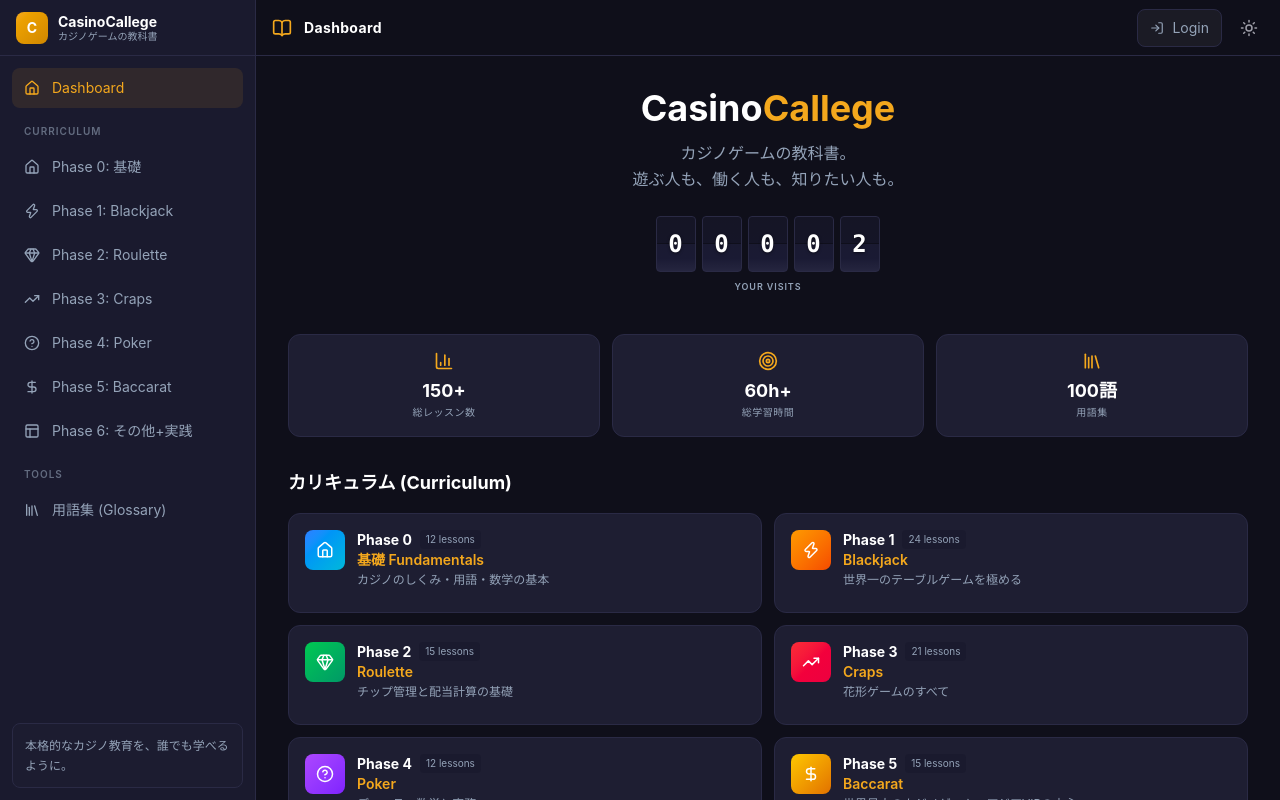
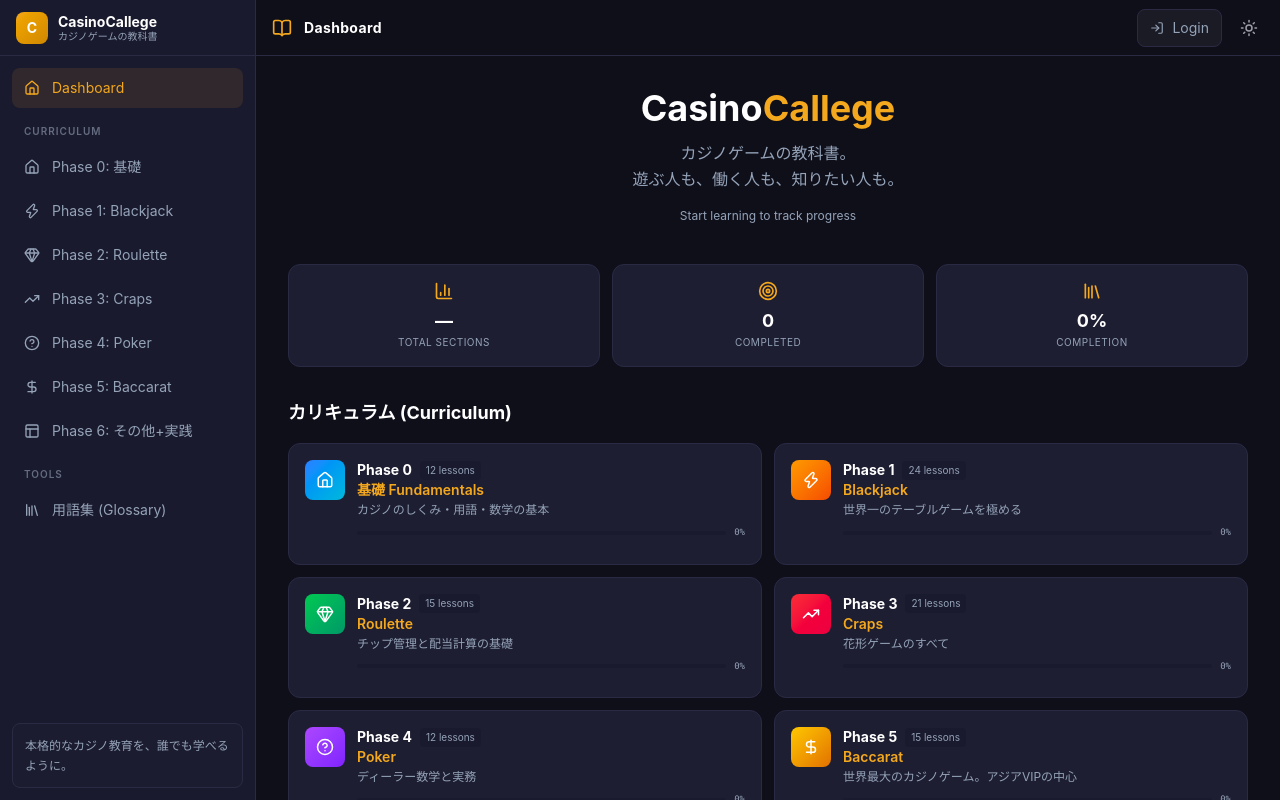
Before and after one commit to RintaroMatsumoto/casino-callege, a React (Vite) app: page / in a window 1280 px wide. Built offline with nearby package versions, Linux system fonts and the light colour scheme.

Commit message:
refactor: removed DrumCounter, added granular section-level progress tracking

```diff
--- a/src/components/DrumCounter.tsx
+++ /dev/null
@@ -1,50 +0,0 @@
-import { useEffect, useState } from 'react'
-
-const COUNTER_KEY = 'cc-counter'
-
-function Digit({ value }: { value: number }) {
-  return (
-    <div className="relative w-10 h-14 bg-gradient-to-b from-casino-royal to-[#1a1a35] rounded border border-casino-border overflow-hidden">
-      <div className="absolute inset-x-0 top-0 h-1/2 bg-black/20 border-b border-black/30" />
-      <div className="absolute inset-0 flex items-center justify-center">
-        <span className="text-2xl font-bold text-white font-mono tracking-wider"
-          style={{ textShadow: '0 1px 3px rgba(0,0,0,0.5)' }}>
-          {value}
-        </span>
-      </div>
-      <div className="absolute inset-x-0 bottom-0 h-1/4 bg-gradient-to-t from-white/5 to-transparent" />
-    </div>
-  )
-}
-
-export default function DrumCounter() {
-  const [count, setCount] = useState(0)
-  const [animated, setAnimated] = useState(false)
-
-  useEffect(() => {
-    // この端末だけでカウント（サーバー不要）
-    const stored = parseInt(localStorage.getItem(COUNTER_KEY) || '0')
-    const newCount = stored + 1
-    setCount(newCount)
-    localStorage.setItem(COUNTER_KEY, String(newCount))
-  }, [])
-
-  useEffect(() => {
-    if (count > 0) { setAnimated(true); const t = setTimeout(() => setAnimated(false), 600); return () => clearTimeout(t) }
-  }, [count])
-
-  const digits = String(count).padStart(5, '0').split('').map(Number)
-
-  return (
-    <div className="flex flex-col items-center gap-2">
-      <div className="flex gap-1.5">
-        {digits.map((d, i) => (
-          <div key={i} className={`transition-transform duration-300 ${animated ? 'scale-105' : 'scale-100'}`}>
-            <Digit value={d} />
-          </div>
-        ))}
-      </div>
-      <span className="text-[9px] text-casino-muted tracking-widest uppercase font-semibold">Your Visits</span>
-    </div>
-  )
-}
--- /dev/null
+++ b/src/lib/progress.ts
@@ -0,0 +1,79 @@
+export interface SectionItem {
+  id: string
+  name: string
+  done: boolean
+}
+
+export interface PhaseProgress {
+  sections: SectionItem[]
+  lastVisit: number
+}
+
+const PROGRESS_PREFIX = 'cc-prog-'
+
+export function getPhaseProgress(phaseId: string): PhaseProgress {
+  const raw = localStorage.getItem(`${PROGRESS_PREFIX}${phaseId}`)
+  if (raw) {
+    try {
+      const p = JSON.parse(raw) as PhaseProgress
+      return p
+    } catch { /* fall through */ }
+  }
+  return { sections: [], lastVisit: 0 }
+}
+
+export function savePhaseProgress(phaseId: string, progress: PhaseProgress) {
+  localStorage.setItem(`${PROGRESS_PREFIX}${phaseId}`, JSON.stringify(progress))
+}
+
+export function getCompletedSectionCount(phaseId: string): number {
+  const p = getPhaseProgress(phaseId)
+  return p.sections.filter(s => s.done).length
+}
+
+export function getTotalSectionCount(phaseId: string): number {
+  const p = getPhaseProgress(phaseId)
+  return p.sections.length
+}
+
+export function getAllPhasesProgress(): { visited: number; total: number; phasePcts: number[] } {
+  let visited = 0
+  let total = 0
+  const phasePcts: number[] = []
+  for (let i = 0; i < 7; i++) {
+    const p = getPhaseProgress(String(i))
+    const done = p.sections.filter(s => s.done).length
+    const tot = p.sections.length
+    if (tot > 0) {
+      visited += done
+      total += tot
+      phasePcts.push(Math.round((done / tot) * 100))
+    } else {
+      phasePcts.push(0)
+    }
+  }
+  return { visited, total, phasePcts }
+}
+
+/** Parse markdown headings to section items */
+export function parseSections(phaseId: string, markdown: string): SectionItem[] {
+  // Already have saved sections? Return them.
+  const existing = getPhaseProgress(phaseId)
+  if (existing.sections.length > 0) return existing.sections
+
+  // Extract ## headings
+  const lines = markdown.split('\n')
+  const sections: SectionItem[] = []
+  let idx = 0
+  for (const line of lines) {
+    const match = line.match(/^#{2,3}\s+(.+)/)
+    if (match) {
+      const raw = match[1].replace(/[*`~]/g, '').trim()
+      const clean = raw.replace(/^[🏠🃏🎡🎲♠️💎🎯📖💰📊🔴🟢⚫🟣🟠]+/, '').trim()
+      const id = `p${phaseId}-s${idx}`
+      sections.push({ id, name: clean, done: false })
+      idx++
+    }
+  }
+  return sections
+}
--- a/src/pages/Dashboard.tsx
+++ b/src/pages/Dashboard.tsx
@@ -1,6 +1,6 @@
 import { useNavigate } from 'react-router-dom'
-import { Zap, Gem, TrendingUp, HelpCircle, Home, Library, BarChart3, Target, DollarSign, Layout } from 'lucide-react'
-import DrumCounter from '../components/DrumCounter'
+import { Zap, Gem, TrendingUp, HelpCircle, Home, DollarSign, Layout, BarChart3, Target, Library } from 'lucide-react'
+import { getAllPhasesProgress } from '../lib/progress'
 
 const phases = [
   { id: '0', icon: Home, title: 'Phase 0', subtitle: '基礎 Fundamentals', desc: 'カジノのしくみ・用語・数学の基本', color: 'from-blue-500 to-cyan-500', lessons: 12, time: '5.5h' },
@@ -14,6 +14,7 @@ const phases = [
 
 export default function Dashboard() {
   const navigate = useNavigate()
+  const prog = getAllPhasesProgress()
 
   return (
     <div className="max-w-5xl mx-auto">
@@ -26,17 +27,19 @@ export default function Dashboard() {
           カジノゲームの教科書。
           <br />遊ぶ人も、働く人も、知りたい人も。
         </p>
-        <div className="mt-6">
-          <DrumCounter />
+        <div className="mt-4 text-center text-xs text-casino-muted">
+          {prog.total > 0
+            ? `${prog.visited}/${prog.total} sections completed`
+            : 'Start learning to track progress'}
         </div>
       </div>
 
       {/* Stats */}
       <div className="grid grid-cols-3 gap-3 mb-8">
         {[
-          { icon: BarChart3, label: '総レッスン数', value: '150+' },
-          { icon: Target, label: '総学習時間', value: '60h+' },
-          { icon: Library, label: '用語集', value: '100語' },
+          { icon: BarChart3, label: 'Total Sections', value: prog.total || '—' },
+          { icon: Target, label: 'Completed', value: prog.visited || '0' },
+          { icon: Library, label: 'Completion', value: prog.total > 0 ? Math.round((prog.visited / prog.total) * 100) + '%' : '0%' },
         ].map(s => (
           <div key={s.label} className="bg-casino-card rounded-xl p-4 border border-casino-border text-center">
             <s.icon size={20} className="text-casino-gold mx-auto mb-1.5" />
@@ -66,13 +69,18 @@ export default function Dashboard() {
                 </div>
                 <p className="text-sm text-casino-gold font-semibold">{p.subtitle}</p>
                 <p className="text-xs text-casino-muted mt-0.5 line-clamp-1">{p.desc}</p>
+                <div className="mt-2 flex items-center gap-2">
+                  <div className="flex-1 h-1 bg-casino-royal rounded-full overflow-hidden">
+                    <div className="h-full bg-gradient-to-r from-casino-gold to-yellow-500 rounded-full transition-all" style={{ width: `${prog.phasePcts[parseInt(p.id)] ?? 0}%` }} />
+                  </div>
+                  <span className="text-[9px] text-casino-muted font-mono">{prog.phasePcts[parseInt(p.id)] ?? 0}%</span>
+                </div>
               </div>
             </div>
           </button>
         ))}
       </div>
 
-
     </div>
   )
 }
--- a/src/pages/PhasePage.tsx
+++ b/src/pages/PhasePage.tsx
@@ -5,6 +5,7 @@ import ReactMarkdown from 'react-markdown'
 import remarkGfm from 'remark-gfm'
 import { ArrowLeft, ArrowRight, List, X, BookOpen, Clock } from 'lucide-react'
 import { illustrationMap } from '../components/illustrations'
+import { parseSections, savePhaseProgress, getPhaseProgress } from '../lib/progress'
 
 const phaseMeta: Record<string, { title: string; file: string; lessons: number; time: string; emoji: string }> = {
   '0': { title: 'Phase 0: 基礎 (Fundamentals)', file: 'phase-0-fundamentals.md', lessons: 12, time: '5.5h', emoji: '🏠' },
@@ -54,27 +55,66 @@ export default function PhasePage() {
   const meta = id ? phaseMeta[id] : null
   const currentIndex = id ? parseInt(id) : 0
   const toc = useMemo(() => parseTOC(content), [content])
+  const [sectionCount, setSectionCount] = useState({ done: 0, total: 0 })
 
   useEffect(() => {
     if (!meta) return
     setLoading(true)
     const loader = contentModules[meta.file]
     if (loader) {
-      loader().then(m => { setContent(m.default); setLoading(false) }).catch(() => setLoading(false))
+      loader().then(m => {
+        setContent(m.default)
+        setLoading(false)
+        // Parse sections from content
+        if (id) {
+          const sections = parseSections(id, m.default)
+          if (sections.length > 0) {
+            const progress = getPhaseProgress(id)
+            progress.sections = sections
+            savePhaseProgress(id, progress)
+            setSectionCount({ done: 0, total: sections.length })
+          }
+        }
+      }).catch(() => setLoading(false))
     } else {
       setLoading(false)
     }
   }, [meta])
 
+  // IntersectionObserver: mark sections as done when scrolled into view
   useEffect(() => {
-    if (!meta) return
-    const key = `cc-progress-${id}`
-    const current = JSON.parse(localStorage.getItem(key) || '{}')
-    if (!current.visited) {
-      const s = { ...current, visited: true, lastVisit: Date.now() }
-      localStorage.setItem(key, JSON.stringify(s))
+    if (loading || !content) return
+    const observer = new IntersectionObserver((entries) => {
+      entries.forEach(entry => {
+        if (entry.isIntersecting) {
+          const el = entry.target as HTMLElement
+          const si = el.dataset.si
+          if (si !== undefined && id) {
+            const idx = parseInt(si)
+            const progress = getPhaseProgress(id)
+            if (idx >= 0 && idx < progress.sections.length && !progress.sections[idx].done) {
+              progress.sections[idx].done = true
+              savePhaseProgress(id, progress)
+              setSectionCount({ done: progress.sections.filter(s => s.done).length, total: progress.sections.length })
+            }
+          }
+        }
+      })
+    }, { threshold: 0.3 })
+    // Observe all h2/h3 elements
+    const article = document.getElementById('phase-content')
+    if (article) {
+      const headings = article.querySelectorAll('h2, h3')
+      headings.forEach(h => {
+        const id = h.id
+        if (id) {
+          (h as HTMLElement).dataset.sectionId = `${meta?.title ? id : ''}`
+          observer.observe(h)
+        }
+      })
     }
-  }, [id, meta])
+    return () => observer.disconnect()
+  }, [loading, content])
 
   // Scroll spy
   useEffect(() => {
@@ -94,7 +134,9 @@ export default function PhasePage() {
   }, [content])
 
   // Markdown component overrides
-  const markdownComponents = useMemo(() => ({
+  const markdownComponents = useMemo(() => {
+    let sectionIndex = 0
+    return {
     h1: ({ children }: { children?: React.ReactNode }) => {
       const text = String(children).replace(/[*`~]/g, '').trim()
       const id = text.toLowerCase().replace(/[^a-z0-9\u3040-\u309f\u30a0-\u30ff\u4e00-\u9fff]+/g, '-').replace(/(^-|-$)/g, '')
@@ -103,12 +145,14 @@ export default function PhasePage() {
     h2: ({ children }: { children?: React.ReactNode }) => {
       const text = String(children).replace(/[*`~]/g, '').trim()
       const id = text.toLowerCase().replace(/[^a-z0-9\u3040-\u309f\u30a0-\u30ff\u4e00-\u9fff]+/g, '-').replace(/(^-|-$)/g, '')
-      return <h2 id={id}>{children as React.ReactNode}</h2>
+      const idx = sectionIndex++
+      return <h2 id={id} data-si={idx}>{children as React.ReactNode}</h2>
     },
     h3: ({ children }: { children?: React.ReactNode }) => {
       const text = String(children).replace(/[*`~]/g, '').trim()
       const id = text.toLowerCase().replace(/[^a-z0-9\u3040-\u309f\u30a0-\u30ff\u4e00-\u9fff]+/g, '-').replace(/(^-|-$)/g, '')
-      return <h3 id={id}>{children as React.ReactNode}</h3>
+      const idx = sectionIndex++
+      return <h3 id={id} data-si={idx}>{children as React.ReactNode}</h3>
     },
     code: ({ children, className }: { children?: React.ReactNode; className?: string }) => {
       const text = String(children || '').trim()
@@ -118,7 +162,7 @@ export default function PhasePage() {
       }
       return <code className={className}>{children as React.ReactNode}</code>
     },
-  }), [])
+  }}, [])
 
   if (!meta) {
     return (
@@ -179,6 +223,11 @@ export default function PhasePage() {
           <div className="flex items-center gap-3">
             <span className="text-[10px] text-casino-muted flex items-center gap-1"><BookOpen size="10"/>{meta.lessons}</span>
             <span className="text-[10px] text-casino-muted flex items-center gap-1"><Clock size="10"/>{meta.time}</span>
+            {sectionCount.total > 0 && (
+              <span className="text-[10px] text-casino-gold flex items-center gap-1">
+                {sectionCount.done}/{sectionCount.total}
+              </span>
+            )}
             <button onClick={() => setTocOpen(true)} className="lg:hidden p-1 text-casino-muted hover:text-white">
               <List size={16} />
             </button>
```
